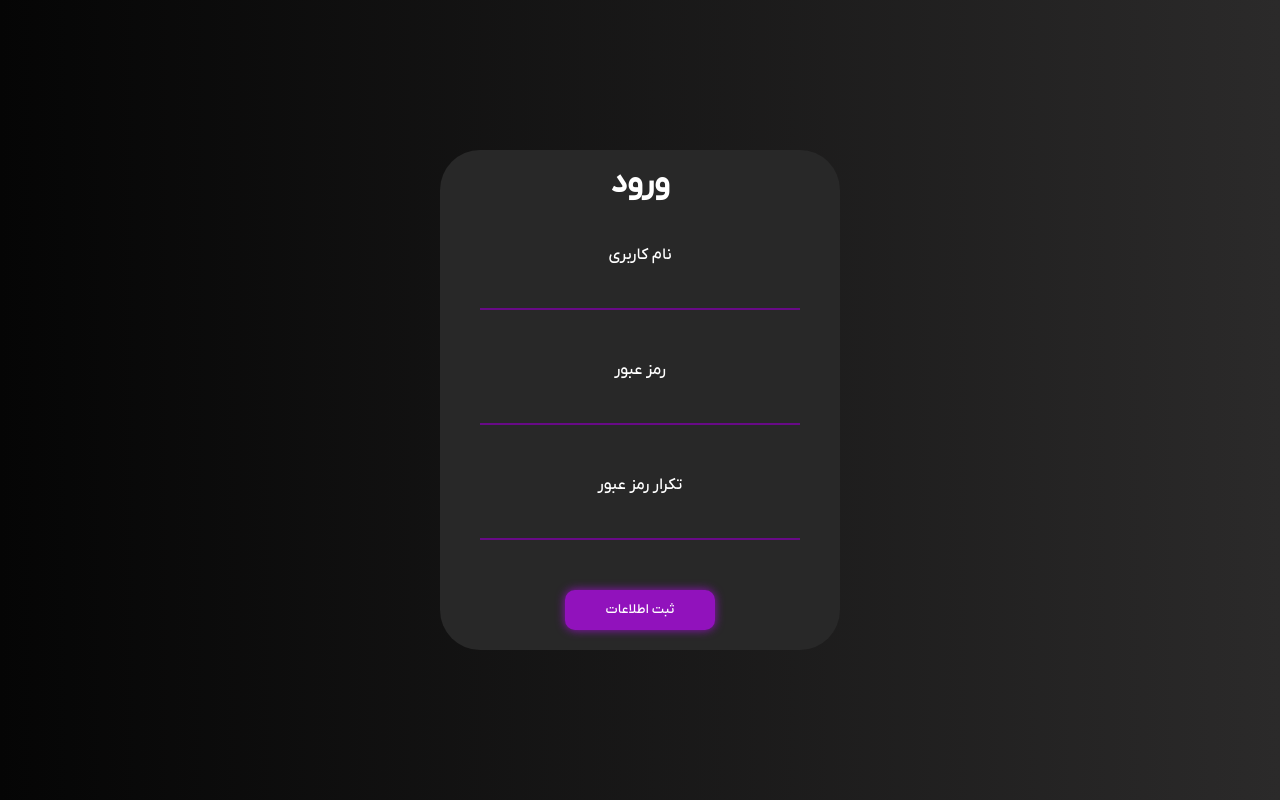
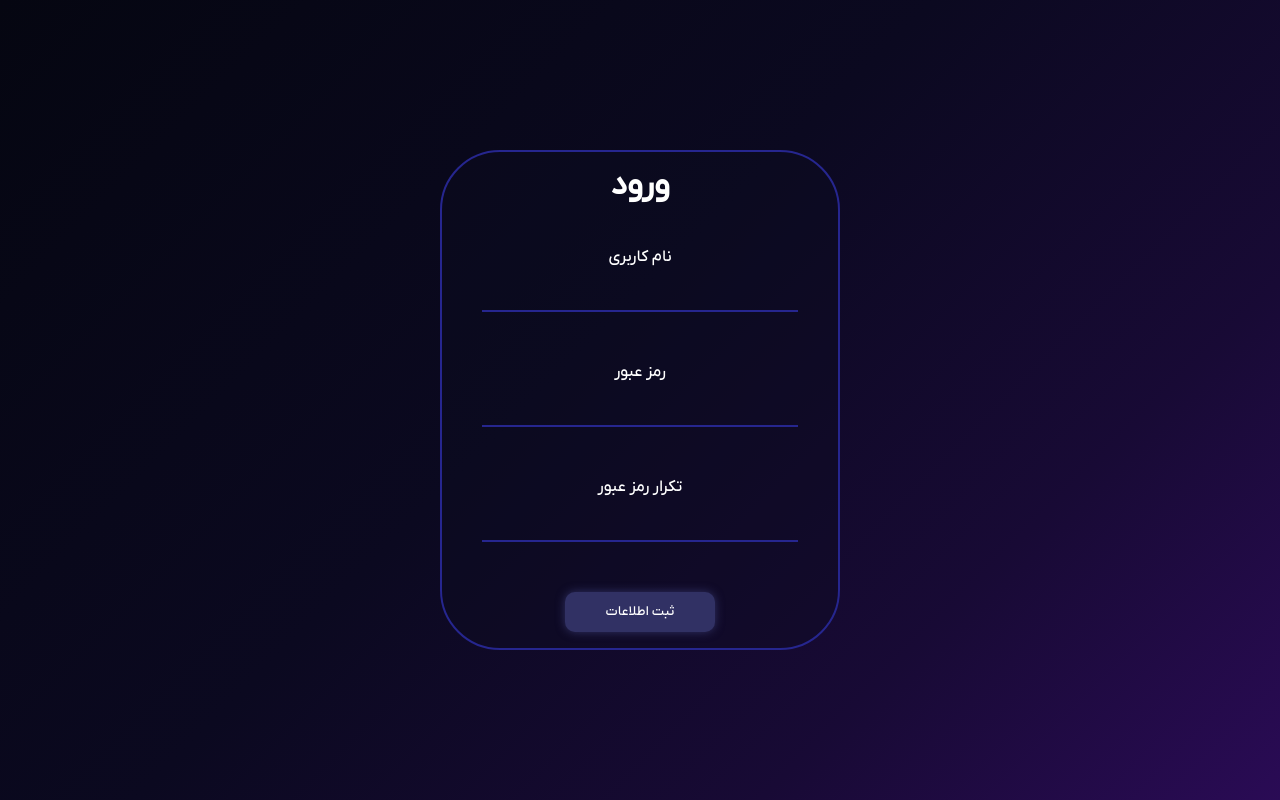
Before and after one commit to MACsepehri/NakheirMessanger, a React (Vite) app in the folder Front-end/: page /login in a window 1280 px wide. Built offline with nearby package versions, Linux system fonts and the light colour scheme.

Commit message:
changing styles of the form

```diff
--- a/Front-end/src/css/Main.css
+++ b/Front-end/src/css/Main.css
@@ -26,8 +26,13 @@
 body {
     width: 100%;
     height: 100vh;
-    background: linear-gradient(90deg,#050505,#2b2a2a) ;
-}
+    background:linear-gradient(
+    135deg,
+    #050611 0%,
+    #0B0920 45%,
+    #180A35 75%,
+    #2A0B55 100%
+);;}
 
 #root,
 .container {
--- a/Front-end/src/styled_components/StyledLoginPage.jsx
+++ b/Front-end/src/styled_components/StyledLoginPage.jsx
@@ -8,31 +8,40 @@ export let ItemDiv = styled.div
     align-items:center;
     gap:10px;
     `
-export let InputItem = styled.input
-    `
-    width:80%;
-    height:35px;
-    background: transparent !important;
-    text-align:center;
-    color: white !important;
-    border:0;
-    border-bottom : 2px solid #680a87;
-    outline:none;
-    &:hover{
-    border-bottom : 2px solid #9112BC;
-    }
-    &:focus{
-        border-bottom : 2px solid #9112BC;
-    }
-    `
+export let InputItem = styled.input`
+  width: 80%;
+  height: 35px;
+  background: transparent !important;
+  text-align: center;
+  color: white !important;
+  border: 0;
+  border-bottom: 2px solid #26268f;
+  outline: none;
+  &:-webkit-autofill,
+  &:-webkit-autofill:hover,
+  &:-webkit-autofill:focus {
+    -webkit-text-fill-color: white !important;
+    -webkit-box-shadow: 0 0 0 1000px transparent inset !important;
+    transition: background-color 5000s ease-in-out 0s;
+
+  }
+  &:hover {
+    border-bottom: 2px solid #26268f;
+  }
+  &:focus {
+    border-bottom: 2px solid #26268f;
+  }
+`;
+
 
 export let FormLogin = styled.form
     `
     padding-top:1%;
     width:400px;
     min-height:500px;
-    background-color: #282828;
-    border-radius:40px;
+    background-color: #0d0d1f5b;
+    border:2px solid #26268f;
+    border-radius:60px;
     display:flex;
     flex-direction:column;
     align-items:center;
@@ -64,9 +73,9 @@ export let InputSubmit = styled.input
     width:150px;
     height:40px;
     border-radius:10px;
-    background-color: #9112BC;
+    background-color: #313164;
     border:none;
-    box-shadow:0px 0px 10px #9112BC;
+    box-shadow:0px 0px 10px #313164;
     cursor:pointer;
     &:hover{
     transform:scale(1.1);
```
